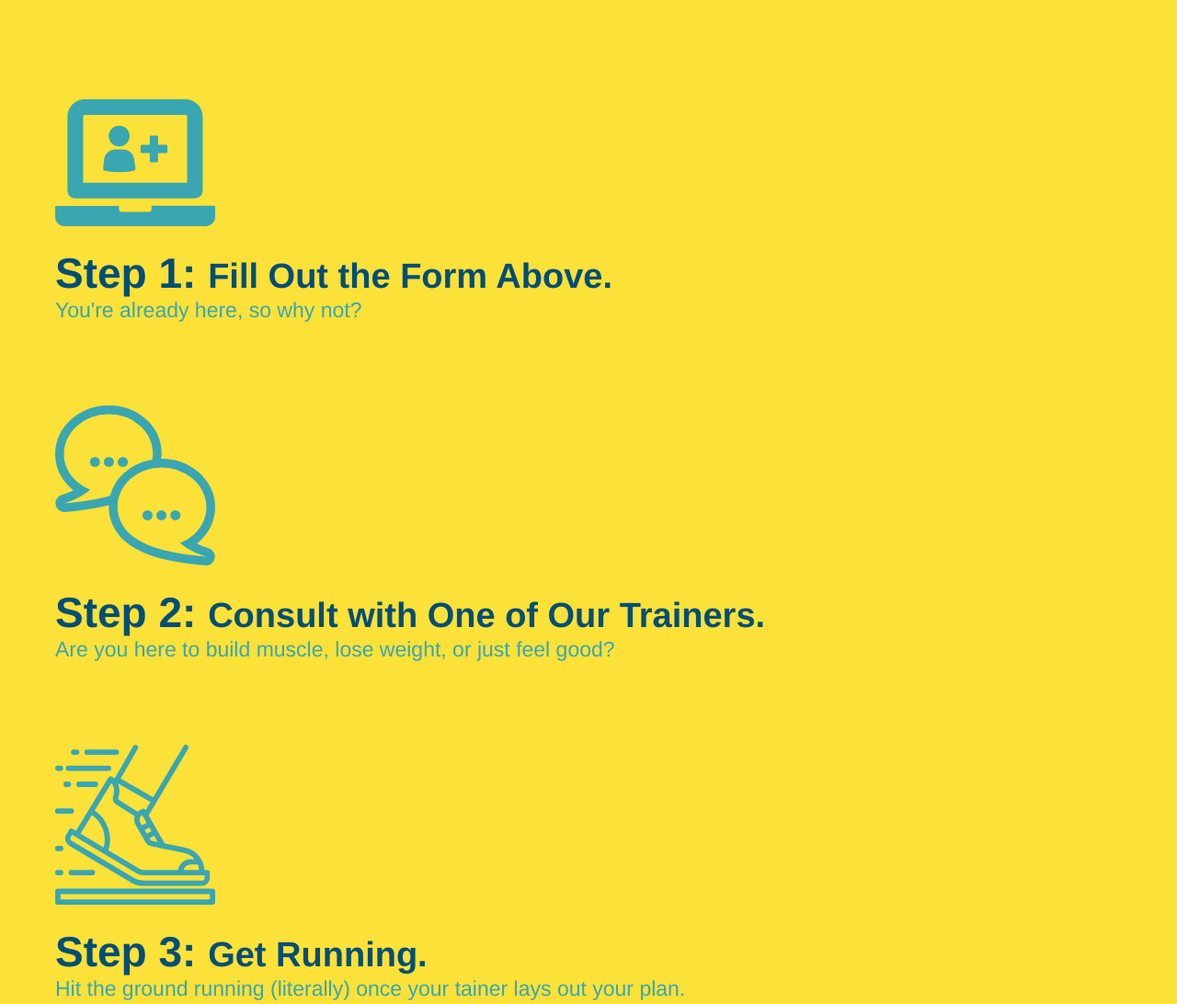
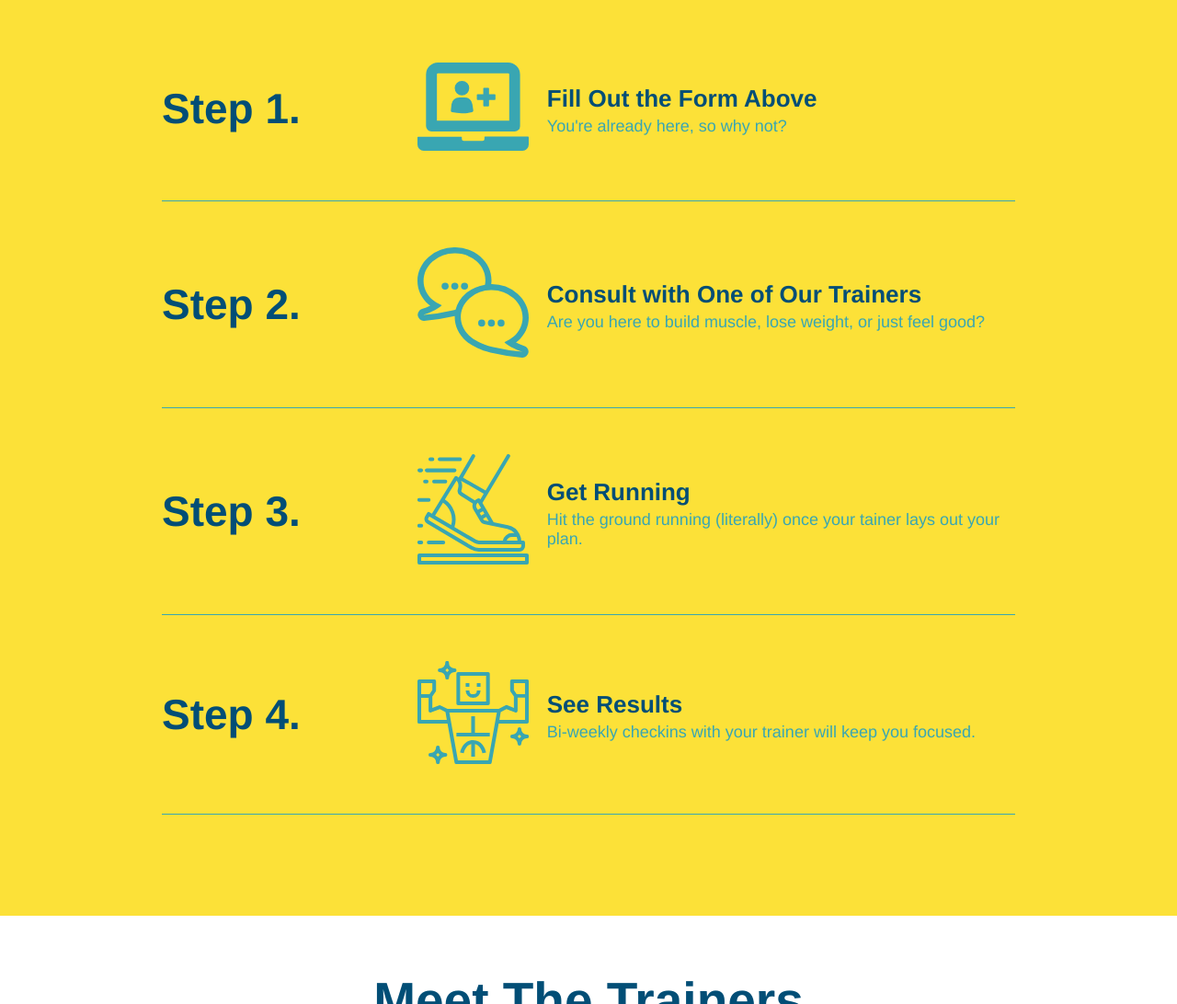
Before and after one commit to NickolausCarter/run-buddy, a plain HTML site: page index.html in a window 1280 px wide. Shown: the part 1260-2352 px from the top of the page at 92% size. Drawn offline with Linux system fonts and the light colour scheme.

Commit message:
add flexbox to the steps

```diff
--- a/assets/css/style.css
+++ b/assets/css/style.css
@@ -174,31 +174,52 @@ section {
   background: #fce138;
 }
 
-.steps div {
-  margin-bottom: 80px;
+.step {
+  margin: 50px auto;
+  padding-bottom: 50px;
+  width: 80%;
+  border-bottom: 1px solid #39a6b2;
+  display: flex;
+  flex-wrap: wrap;
+  align-items: center;
+  justify-content: space-between;
 }
 
-.steps img {
-  width: 15%;
-  margin: 10px 0;
+.step-info {
+  flex: 2 70%;
+  display: flex;
+  flex-wrap: wrap;
+  align-items: center;
 }
 
-.steps h3 {
+.step-img {
+  flex: 1 12%;
+  margin-right: 20px;
+}
+
+.step-img img {
+  max-width: 100%;
+}
+
+.step h3 {
   color: #024e76;
   font-size: 46px;
-  margin-top: 10px;
+  flex: 1 30%;
 }
 
-.steps p {
-  color: #39a6b2;
-  font-size: 23px;
+.step-text {
+  flex: 12;
 }
 
-.steps span {
-  font-size: 38px;
+.step-text p {
+  color: #39a6b2;
+  font-size: 18px;
 }
 
-.trainers {
+.step-text h4 {
+  font-size: 26px;
+  line-height: 1.5;
+  color: #024e76;
 }
 
 .trainer {
--- a/index.html
+++ b/index.html
@@ -92,29 +92,56 @@
                 <h2 class="section-title secondary-border">What You Do</h2>
             </div>
 
-            <div>
-                <!--insert this img element-->
+            <div class="step">
+                <h3>Step 1.</h3>
+                <div class="step-info">
+                    <div class="step-img">
                         <img src="./assets/images/step-1.svg" alt="" />
-                <h3>Step 1: <span>Fill Out the Form Above.</span></h3>
+                    </div>
+                    <div class="step-text">
+                        <h4>Fill Out the Form Above</h4>
                         <p>You're already here, so why not?</p>
                     </div>
+                </div>
+            </div>
 
-            <div>
+            <div class="step">
+                <h3>Step 2.</h3>
+                <div class="step-info">
+                    <div class="step-img">
                         <img src="./assets/images/step-2.svg" alt="" />
-                <h3>Step 2: <span>Consult with One of Our Trainers.</span></h3>
+                    </div>
+                    <div class="step-text">
+                        <h4>Consult with One of Our Trainers</h4>
                         <p>Are you here to build muscle, lose weight, or just feel good?</p>
                     </div>
+                </div>
+            </div>
 
-            <div>
+            <div class="step">
+                <h3>Step 3.</h3>
+                <div class="step-info">
+                    <div class="step-img">
                         <img src="./assets/images/step-3.svg" alt="" />
-                <h3>Step 3: <span>Get Running.</span></h3>
+                    </div>
+                    <div class="step-text">
+                        <h4>Get Running</h4>
                         <p>Hit the ground running (literally) once your tainer lays out your plan.</p>
                     </div>
+                </div>
+            </div>
 
-            <div>
+            <div class="step">
+                <h3>Step 4.</h3>
+                <div class="step-info">
+                    <div class="step-img">
                         <img src="./assets/images/step-4.svg" alt="" />
-                <h3>Step 4: <span>See Results.</span></h3>
+                    </div>
+                    <div class="step-text">
+                        <h4>See Results</h4>
                         <p>Bi-weekly checkins with your trainer will keep you focused.</p>
+                    </div>
+                </div>
             </div>
         </section>
 
```
Lines whose indentation alone changed are shown as unchanged.
